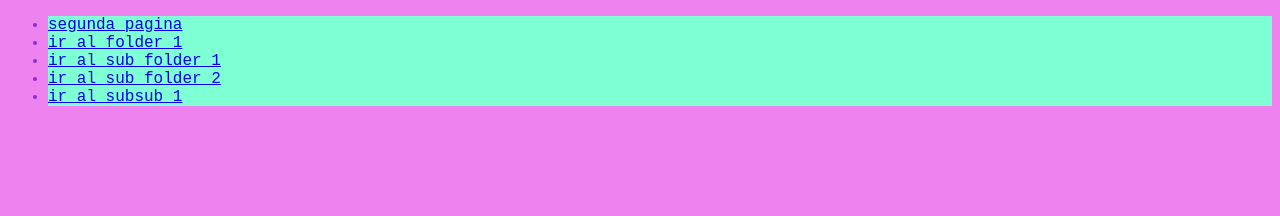
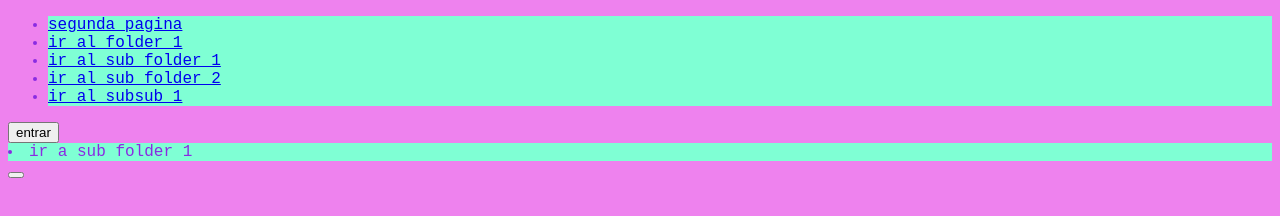
Before and after one commit to Roussemont/enrutamiento, a plain HTML site: page index.html in a window 1280 px wide. Drawn offline with Linux system fonts and the light colour scheme.

Commit message:
introduccion a javascript

```diff
--- /dev/null
+++ b/funciones/funciones.js
@@ -0,0 +1,3 @@
+Document.addEventListener("DOMContentLoaded",function() {
+    console.log("El dom a sido cargado")
+});
--- a/index.html
+++ b/index.html
@@ -40,7 +40,15 @@
                 </ul>
             </nav>
         </head>
+
+        <main>
+            <button>entrar</button>
+            <li><a href="/folder_1/subfolder1/pagina_subfolder.html"></a>ir a sub folder 1</li>
+            <button onclick="alert('hola mundo')"></button>
+        </main>
     </div>
+
+    <script src="funciones/funciones.js"> </script>
 
 </body>
 </html>
```
